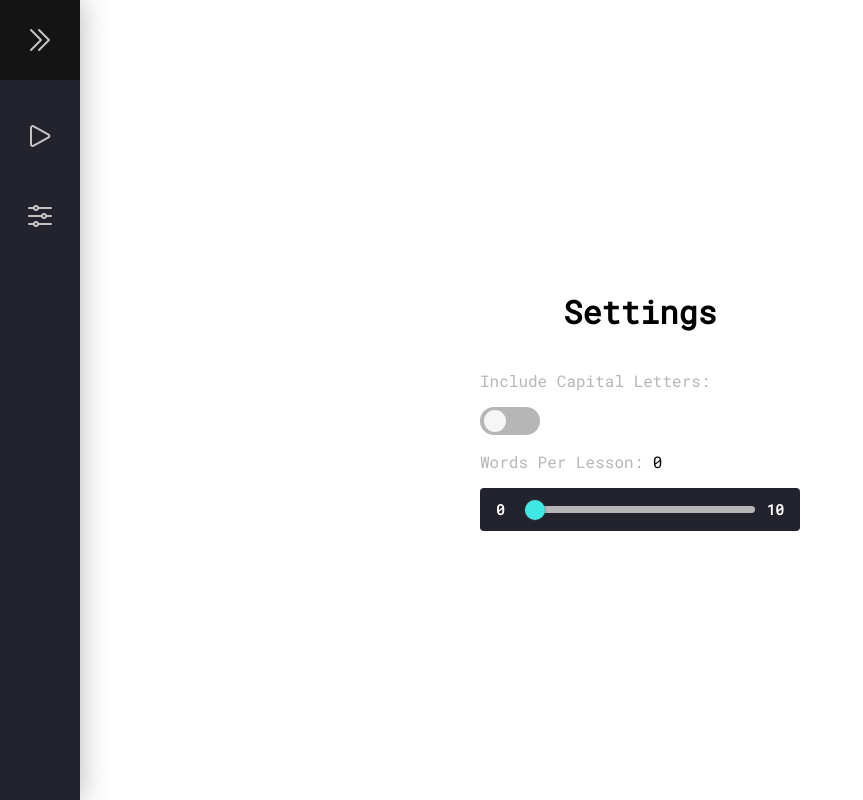
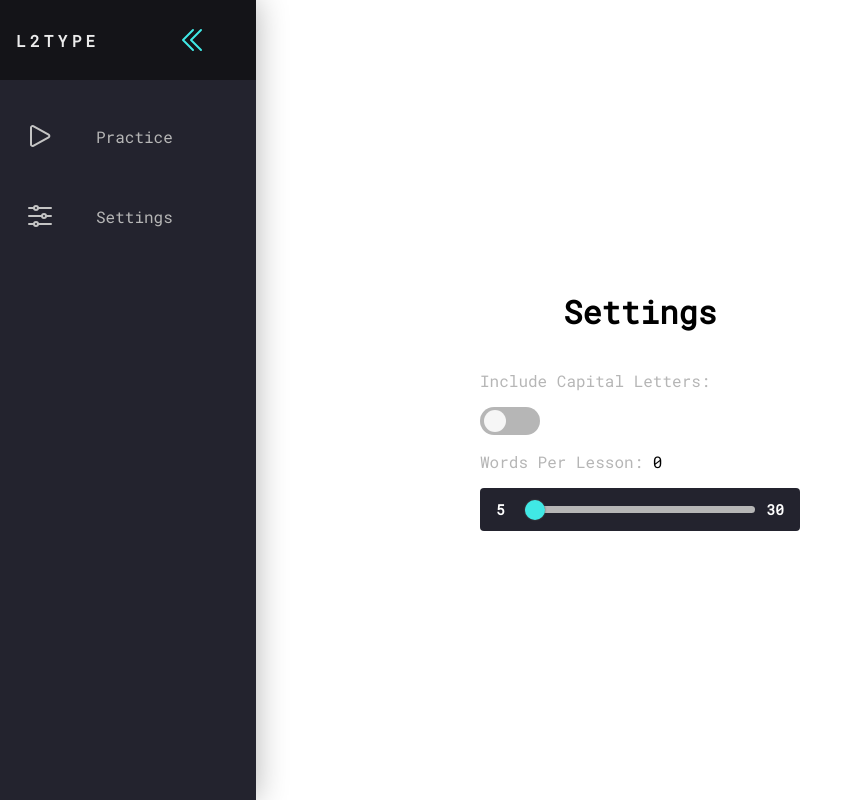
Before and after one commit to jaredami/l2-type, a Next.js app: page /settings in a window 1280 px wide. Shown: the whole page, without its empty margins (0-863 px from the left). Built offline with nearby package versions, Linux system fonts and the light colour scheme.

Commit message:
Set words per lesson range between 5 and 30

```diff
--- a/components/SettingsControls/SettingsControls.tsx
+++ b/components/SettingsControls/SettingsControls.tsx
@@ -2,13 +2,18 @@
 import { SettingsContext } from "../../contexts/SettingsContext";
 import styles from "./SettingsControls.module.css";
 
-const WORDS_MAX = 10;
+const WORDS_MIN = 5;
+const WORDS_MAX = 30;
 
 export default function Settings() {
   const settings = useContext(SettingsContext);
   const [wordsPerLesson, setWordsPerLesson] = useState(0);
   const getWordsPerLessonBackgroundSize = () => {
-    return { backgroundSize: `${(wordsPerLesson * 100) / WORDS_MAX}% 100%` };
+    return {
+      backgroundSize: `${
+        (wordsPerLesson * 100) / (WORDS_MAX + WORDS_MIN)
+      }% 100%`,
+    };
   };
 
   return (
@@ -30,7 +35,11 @@
           <span className={styles.statLabel}>Words Per Lesson:</span>
           <span> {wordsPerLesson}</span>
         </div>
-        <div className={styles.range__slider} data-min="0" data-max={WORDS_MAX}>
+        <div
+          className={styles.range__slider}
+          data-min={WORDS_MIN}
+          data-max={WORDS_MAX}
+        >
           {/* <div className="length range__slider" data-min="4" data-max="32"> */}
           {/* <div className="length__title field-title" data-length="0">
             length:
@@ -39,7 +48,7 @@
           <input
             className={styles.rangeSlider}
             type="range"
-            min="0"
+            min={WORDS_MIN}
             max={WORDS_MAX}
             onChange={(e) => setWordsPerLesson(parseInt(e.target.value))}
             style={getWordsPerLessonBackgroundSize()}
```
